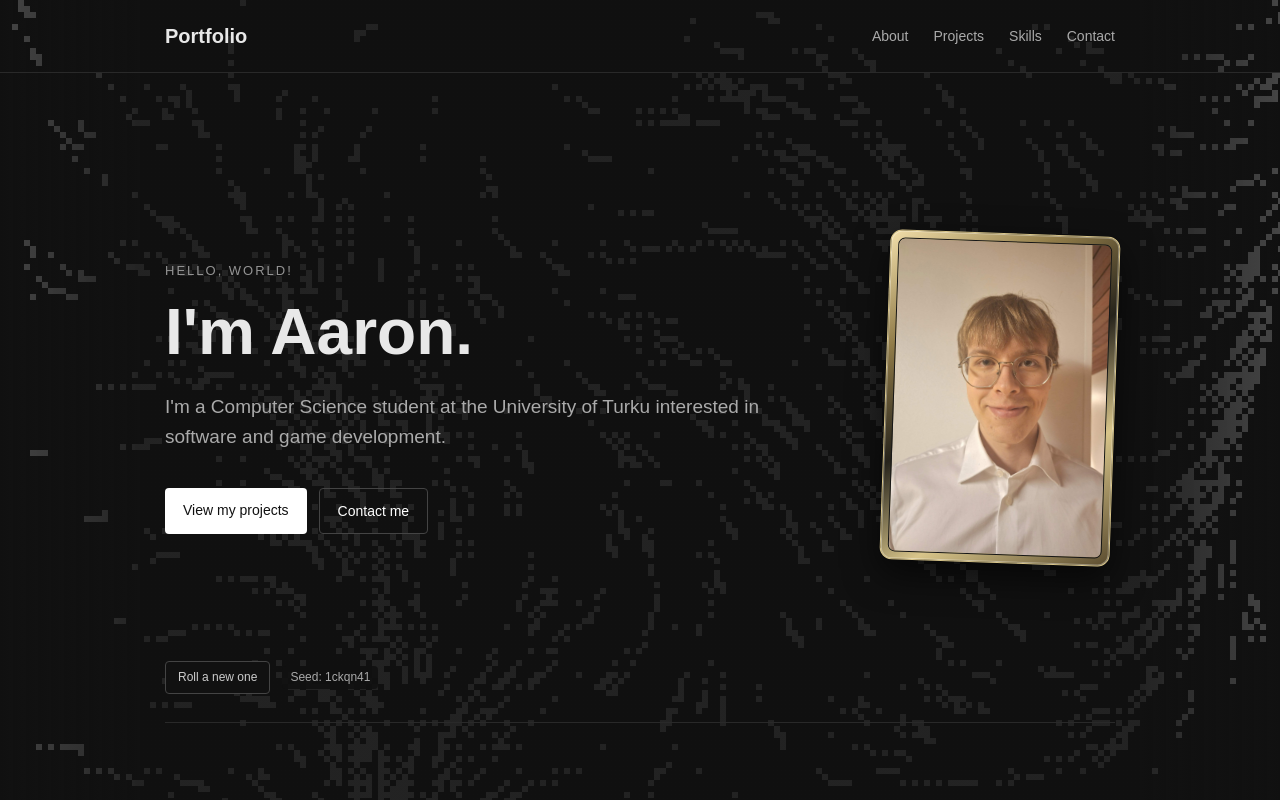
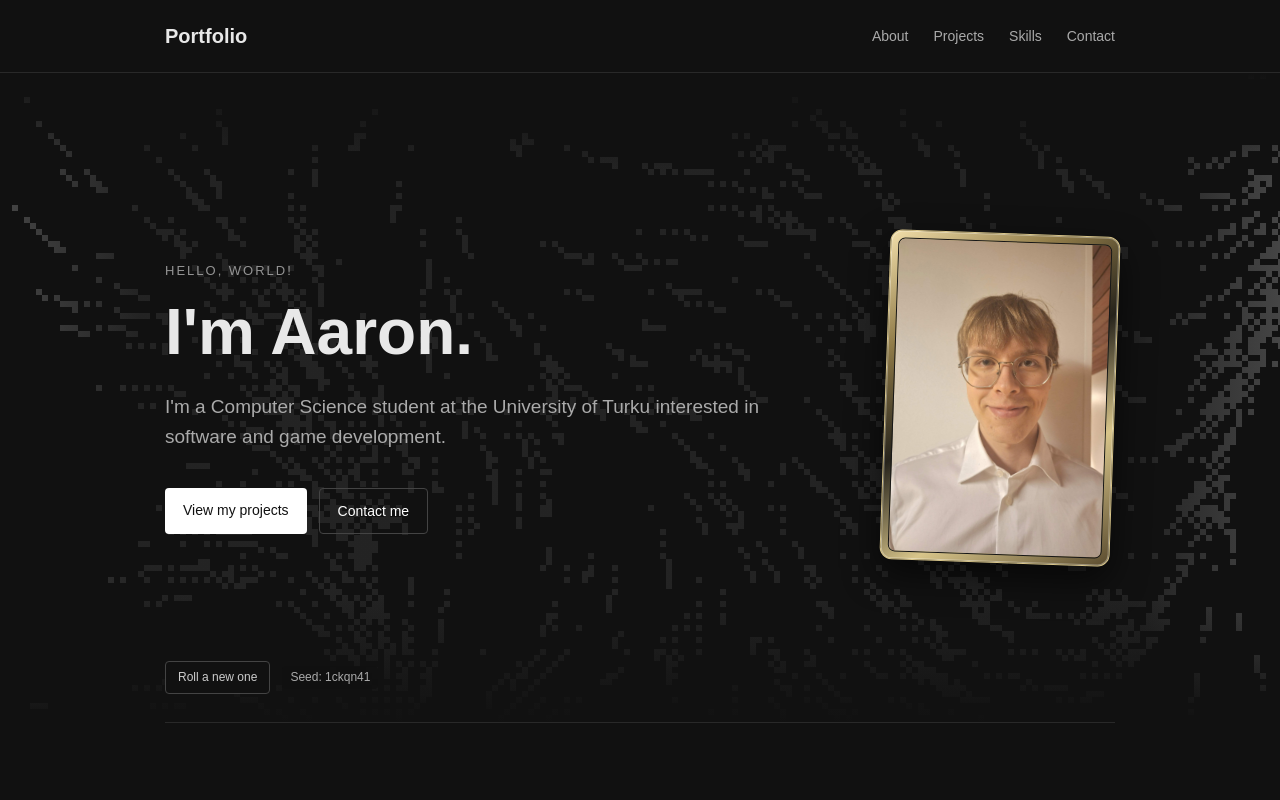
Before and after one commit to aaji123/portfolio, a plain HTML site: page index.html in a window 1280 px wide. Shown: the top 800 px of the page. Drawn offline with Linux system fonts and the light colour scheme; animation ran at ten frames a second.

Commit message:
limit generative identity to a hero banner
Co-Authored-By: Claude Opus 5.5 <noreply@anthropic.com>

```diff
--- a/identity.js
+++ b/identity.js
@@ -1,5 +1,5 @@
 /*
- * Generative identity: a seeded, 1-bit pixel flow field behind the page.
+ * Generative identity: a seeded, 1-bit pixel flow field behind the hero.
  *
  * Every load rolls a new seed, unless the URL carries one (#s=<seed>). From
  * there, everything visible is a pure function of (seed, size): Math.random()
@@ -8,6 +8,7 @@
 (function () {
     "use strict";
 
+    const hero = document.querySelector(".hero");
     const layer = document.querySelector(".identity");
     const canvas = document.querySelector(".identity-canvas");
     const controls = document.querySelector(".identity-controls");
@@ -15,7 +16,7 @@
     const seedLabel = document.querySelector(".identity-seed");
 
     const ctx = canvas && canvas.getContext && canvas.getContext("2d");
-    if (!layer || !ctx || !controls || !rollButton || !seedLabel) return;
+    if (!hero || !layer || !ctx || !controls || !rollButton || !seedLabel) return;
 
     const STEP_MS = 1000 / 60;
     const FADE = 0.965;     // trail brightness kept per step
@@ -174,7 +175,7 @@
     }
 
 
-    /* ---------- page background ---------- */
+    /* ---------- hero background ---------- */
 
     let seed = "";
     let identity = null;
@@ -196,6 +197,10 @@
         paint(ctx, field, image);
     }
 
+    function placeLayer() {
+        layer.style.setProperty("--identity-height", hero.offsetHeight + "px");
+    }
+
     // Returns true when the canvas needs to be rebuilt.
     function measure() {
         const w = layer.clientWidth;
@@ -209,6 +214,7 @@
     let resizeTimer = 0;
 
     function onResize() {
+        placeLayer();
         clearTimeout(resizeTimer);
         resizeTimer = setTimeout(function () {
             if (!measure()) return;
@@ -218,7 +224,7 @@
     }
 
 
-    /* ---------- loop: runs only when visible and motion is allowed ---------- */
+    /* ---------- loop: runs only when visible, on-screen and motion is allowed ---------- */
 
     const reducedMotion = window.matchMedia("(prefers-reduced-motion: reduce)");
     let onScreen = false;
@@ -359,7 +365,9 @@
         updateLoop();
     });
 
-    new ResizeObserver(onResize).observe(layer);
+    const resizeObserver = new ResizeObserver(onResize);
+    resizeObserver.observe(hero);
+    resizeObserver.observe(layer); // full width, so it can change when the hero doesn't
 
     new IntersectionObserver(function (entries) {
         onScreen = entries[entries.length - 1].isIntersecting;
@@ -367,6 +375,7 @@
     }).observe(layer);
 
     // The automatic roll is not written to the URL, so a reload rolls again.
+    placeLayer();
     applySeed(seedFromHash() || freshSeed());
     controls.hidden = false;
 })();
--- a/index.html
+++ b/index.html
@@ -21,11 +21,6 @@
 
 <body>
 
-    <div class="identity" aria-hidden="true">
-        <canvas class="identity-canvas" aria-hidden="true"></canvas>
-        <div class="identity-scrim"></div>
-    </div>
-
     <header>
         <nav>
             <a href="#" class="logo">Portfolio</a>
@@ -43,6 +38,11 @@
     <main>
 
         <!-- INTRO -->
+
+        <div class="identity" aria-hidden="true">
+            <canvas class="identity-canvas" aria-hidden="true"></canvas>
+            <div class="identity-scrim"></div>
+        </div>
 
         <section class="hero">
 
--- a/style.css
+++ b/style.css
@@ -449,15 +449,14 @@ footer p {
 
 /* GENERATIVE IDENTITY (pixel background, see identity.js) */
 
-/* Fixed behind the whole page. 100vh rather than inset: 0, because it doesn't
-   change when a phone's address bar hides, so scrolling never restarts it. */
+/* A full-width banner behind the hero. Takes no space: its static vertical
+   position is the top of the hero, and left/right resolve against the page. */
 .identity {
-    position: fixed;
+    position: absolute;
     z-index: -1;
-    top: 0;
     left: 0;
     right: 0;
-    height: 100vh;
+    height: var(--identity-height, 650px);
     overflow: hidden;
     pointer-events: none;
 }
@@ -470,12 +469,20 @@ footer p {
     image-rendering: pixelated;
 }
 
-/* Dims the art to about 8% white behind the content column, so that text
-   stays at WCAG AA even on top of a solid block of lit pixels. */
+/* First gradient: fades the banner's top and bottom edges into the page.
+   Second: dims the art to about 8% white behind the content column, so that
+   text stays at WCAG AA even on top of a solid block of lit pixels. */
 .identity-scrim {
     position: absolute;
     inset: 0;
-    background: linear-gradient(
+    background:
+        linear-gradient(
+            rgb(17, 17, 17),
+            rgba(17, 17, 17, 0) 15%,
+            rgba(17, 17, 17, 0) 80%,
+            rgb(17, 17, 17)
+        ),
+        linear-gradient(
             to right,
             rgba(17, 17, 17, 0),
             rgba(17, 17, 17, 0.65) calc(50% - 500px),
@@ -485,10 +492,10 @@ footer p {
 }
 
 /* These greys are below AA on plain #111 already (2.6 to 4.2:1). */
-.identity ~ main .small-title,
-.identity ~ main .project-top,
-.identity ~ main .education-item span,
-.identity ~ footer p {
+.small-title,
+.project-top,
+.education-item span,
+footer p {
     color: #949494;
 }
 
```
Lines whose indentation alone changed are shown as unchanged.
